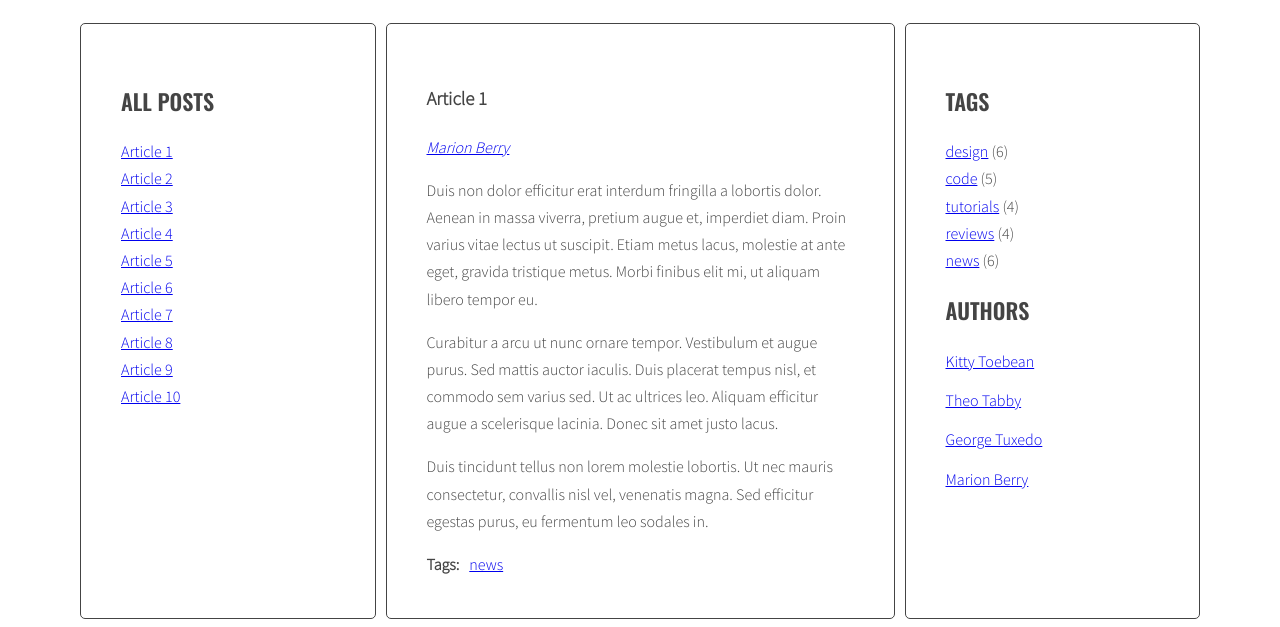
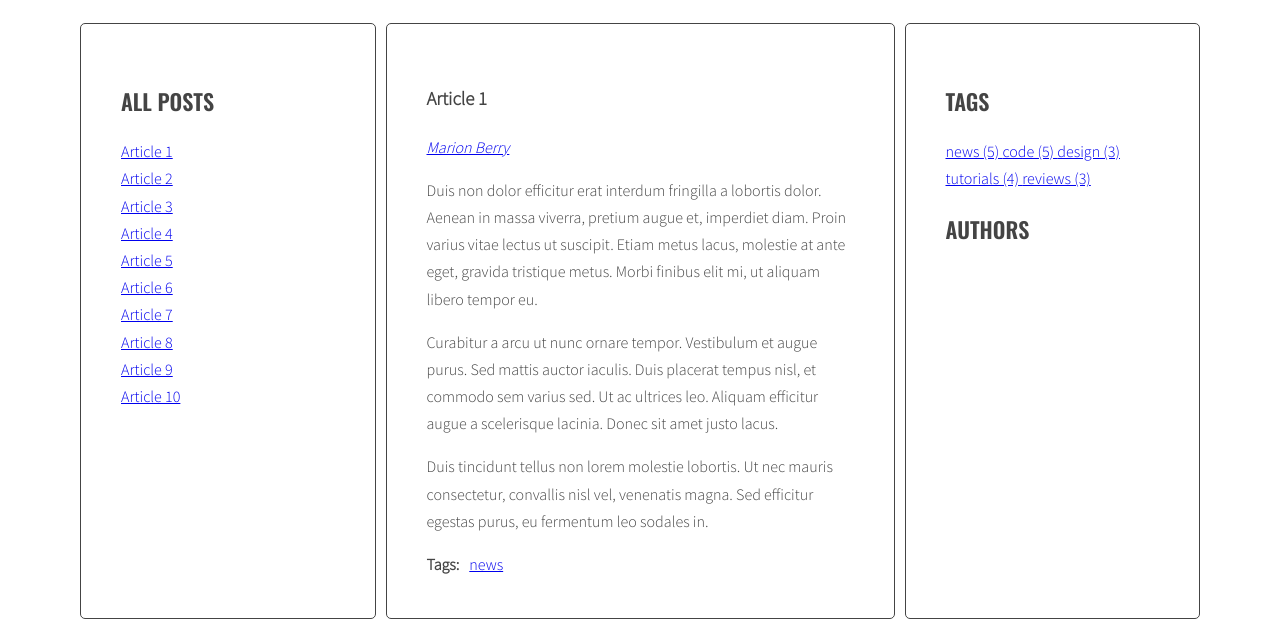
Before and after one commit to MateuszMyszke/javascript-blog, a website: page index.html in a window 1280 px wide. Shown: the part 220-847 px from the top of the page. Drawn offline with nearby package versions, Linux system fonts and the light colour scheme.

Commit message:
Add function calculateTagsParams

```diff
--- a/index.html
+++ b/index.html
@@ -197,15 +197,15 @@
                 <aside class="sidebar">
                   <h2 class="section-title">Tags</h2>
                   <ul class="list tags">
-                    <li><a href="#">design</a> <span>(6)</span></li>
+                <!--<li><a href="#">design</a> <span>(6)</span></li>
                     <li><a href="#">code</a> <span>(5)</span></li>
                     <li><a href="#">tutorials</a> <span>(4)</span></li>
                     <li><a href="#">reviews</a> <span>(4)</span></li>
-                    <li><a href="#">news</a> <span>(6)</span></li>
+                    <li><a href="#">news</a> <span>(6)</span></li>-->
                   </ul>
                   <h2 class="section-title">Authors</h2>
                   <ul class="list authors">
-                    <li>
+                <!--<li>
                       <a href="#">
                         <span class="author-name">Kitty Toebean</span>
                       </a>
@@ -224,7 +224,7 @@
                       <a href="#">
                         <span class="author-name">Marion Berry</span>
                       </a>
-                    </li>
+                    </li>-->
                   </ul>
                 </aside>
               </main>
--- a/js/script.js
+++ b/js/script.js
@@ -32,7 +32,11 @@ const optArticleSelector = '.post',
   optTitleSelector = '.post-title',
   optTitleListSelector = '.titles',
   optArticleTagsSelector = '.post-tags .list',
-  optArticleAuthorSelector ='.post .post-author';
+  optArticleAuthorSelector ='.post .post-author',
+  optTagsListSelector = '.tags.list',
+  optCloudClassCount = 5,
+  optCloudClassPrefix = 'tag-size-';
+
 
 function generateTitleLinks(customSelector = ''){
 
@@ -73,6 +77,8 @@ generateTitleLinks();
 
 
 function generateTags(){
+  /* [NEW] create a new variable allTags with an empty object */
+  let allTags = {};
   /* find all articles */
   const articles = document.querySelectorAll(optArticleSelector);
   /* START LOOP: for every article: */
@@ -91,13 +97,42 @@ function generateTags(){
     /* generate HTML of the link */
       const tagHTML = '<li><a href="#tag' + tag + '">'+ tag +'</a></li>';
       /* add generated code to html variable */
-      html = html + tagHTML + ' ';
-      /* END LOOP: for each tag */
+      html = html + tagHTML+ ' ';
+      /* [NEW] check if this link is NOT already in allTags */
+      if(!allTags[tag]){
+        /* [NEW] add generated code to allTags array */
+        allTags[tag] = 1;
+      } else {
+        allTags[tag]++;
+      }
+      /* [DONE] END LOOP: for each tag */
     }
-    /* insert HTML of all the links into the tags wrapper */
+
+    /* [DONE] insert HTML of all the links into the tags wrapper */
     tagsWrapper.innerHTML = html;
-    /* END LOOP: for every article: */
+
+    /* [DONE] END LOOP: for every article: */
   }
+
+  /* [NEW] find list of tags in right column */
+
+  const tagList = document.querySelector(optTagsListSelector);
+
+  const tagsParams = calculateTagsParams(allTags);
+  console.log('tagsParams:', tagsParams);
+
+  /* [NEW] create variable for all links HTML code */
+  let allTagsHTML = '';
+
+  /* [NEW] START LOOP: for each tag in allTags: */
+  for(let tag in allTags){
+    /* [NEW] generate code of a link and add it to allTagsHTML */
+    allTagsHTML += '<a href="#tag-' + tag + '">' + tag + ' (' + allTags[tag] + ') ' + '</a>';
+  }
+  /* [NEW] END LOOP: for each tag in allTags: */
+
+  /*[NEW] add HTML from allTagsHTML to tagList */
+  tagList.innerHTML = allTagsHTML;
 }
 
 function generateAuthors(){
@@ -124,6 +159,21 @@ function generateAuthors(){
   }
 }
 
+function calculateTagsParams(tags){
+  const params = {max: 0, min: 99999 };
+  for(let tag in tags){
+    if(tags[tag] > params.max){
+      params.max = tags[tag];
+    }
+    if(tags[tag] < params.min){
+      params.min = tags[tag];
+    }
+  }
+
+  return params;
+}
+
+calculateTagsParams();
 generateTags();
 generateAuthors();
 
```
Also changed, not shown: css/style.css (+20 -0 lines).
